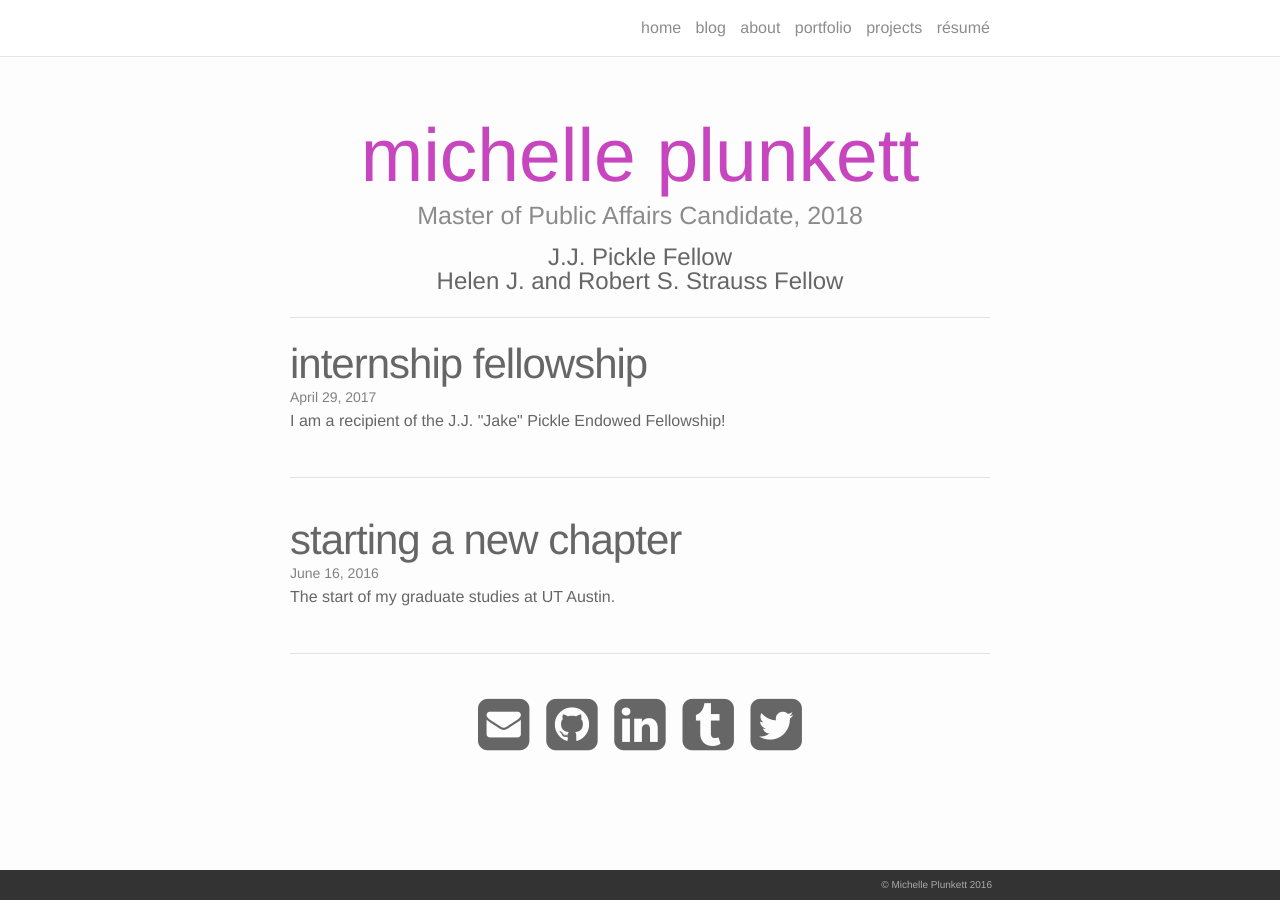
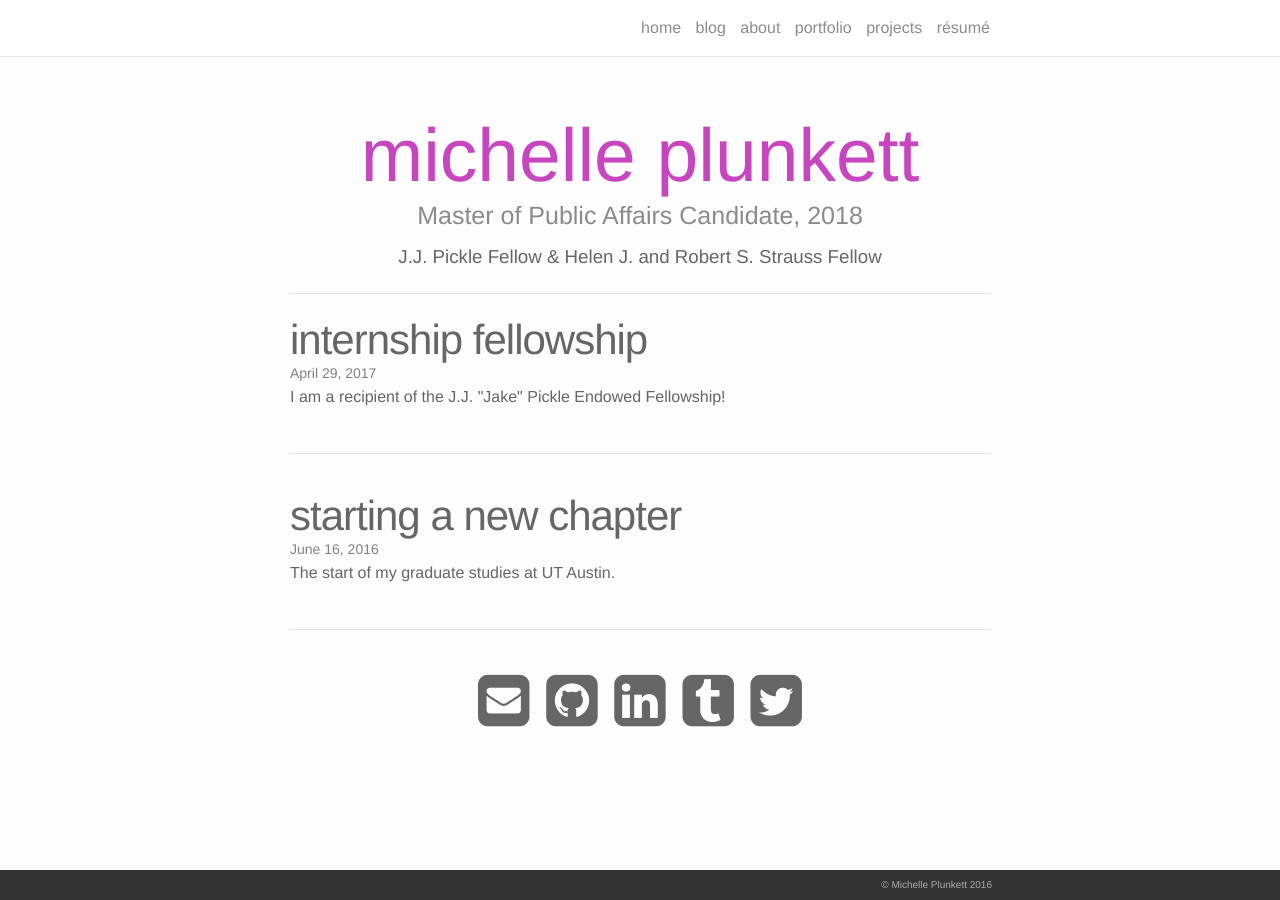
Before and after one commit to michelleplunkett/michelleplunkett.github.io, a Jekyll site: the page built from index.html, in a window 1280 px wide. Built offline with Jekyll 4.4.1, drawn with Linux system fonts in a browser that asks for light colours; nearby versions of some CDN libraries; the list of posts is cut into pages by our own code.

```diff
--- a/index.html
+++ b/index.html
@@ -6,7 +6,7 @@ layout: default
   <h1>michelle plunkett</h1>
   <h2>Master of Public Affairs Candidate, 2018</h2>
 </div>
-<center><h2>J.J. Pickle Fellow<br/>Helen J. and Robert S. Strauss Fellow</h2></center>
+<center><h3>J.J. Pickle Fellow &amp; Helen J. and Robert S. Strauss Fellow</h3></center>
 <br/>
 <hr>
 <br/>
```
